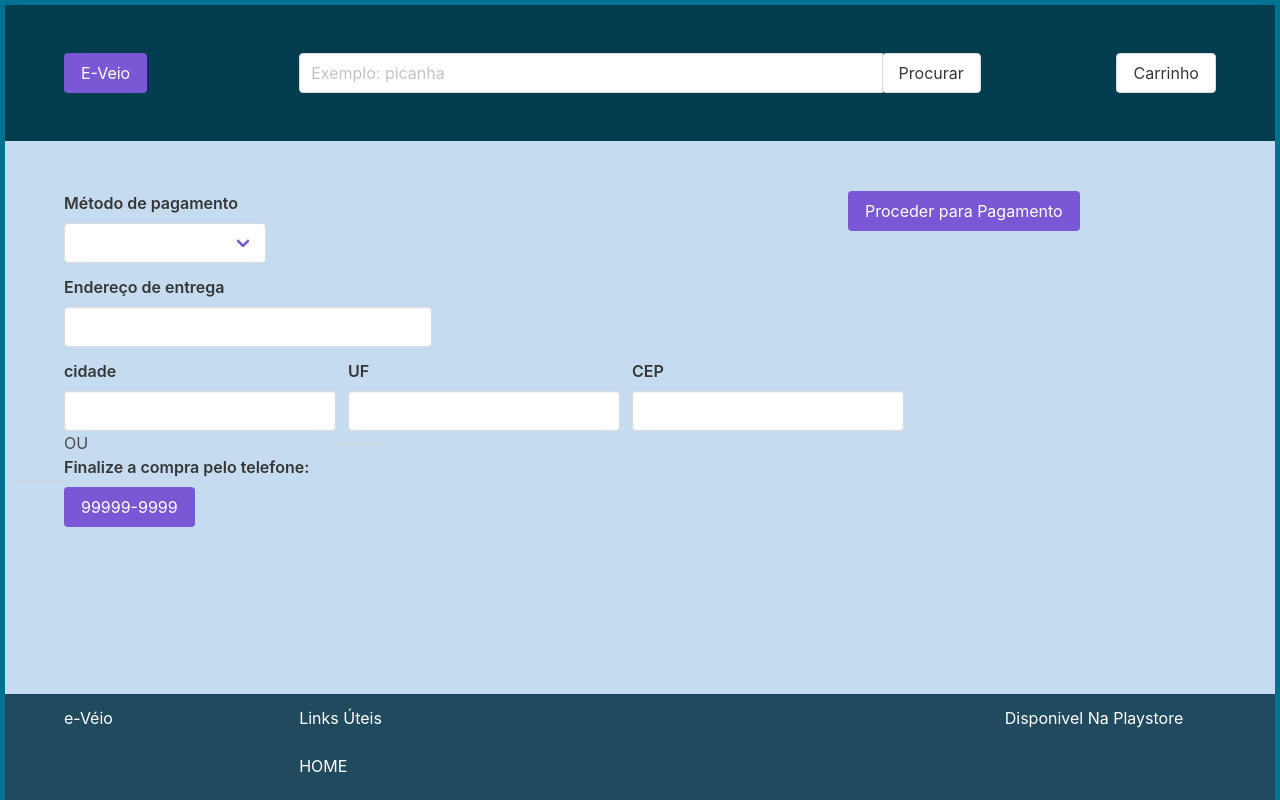
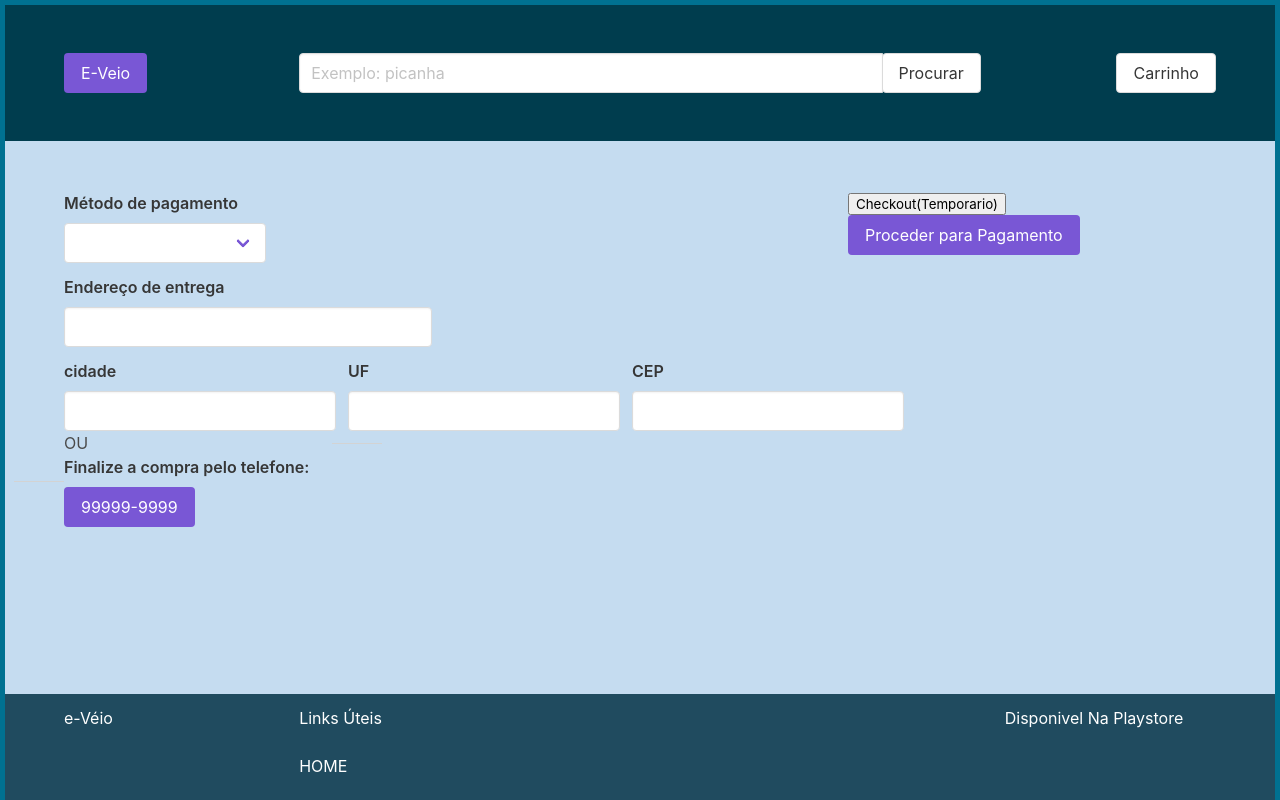
Before and after one commit to ThiagoRGoveia/eveio, a Vue app: page /checkout in a window 1280 px wide. Shown: the top 800 px of the page. Built offline with nearby package versions, Linux system fonts and the light colour scheme.

Commit message:
esqueci do botao de checkout kkkk

```diff
--- a/src/components/ShoppingCart/Cart.vue
+++ b/src/components/ShoppingCart/Cart.vue
@@ -6,6 +6,7 @@
         </div>
       </section>
       <router-link :to="{ name: 'checkout'}" @click.native="handleClose">
+        <button class="btn btn-primary">Checkout(Temporario)</button>
       </router-link>
     </div>
 </template>
--- a/src/components/ShoppingCart/Product.vue
+++ b/src/components/ShoppingCart/Product.vue
@@ -7,7 +7,7 @@
         <span><br/>Preço total: {{ product.ammount * product.price}}<br/></span>
       </div>
       <div class="column">
-        <button @click="handleRemove">Remover</button>
+        <button class="button is-medium" @click="handleRemove">Remover</button>
       </div>
     </div>
   </span>
```
